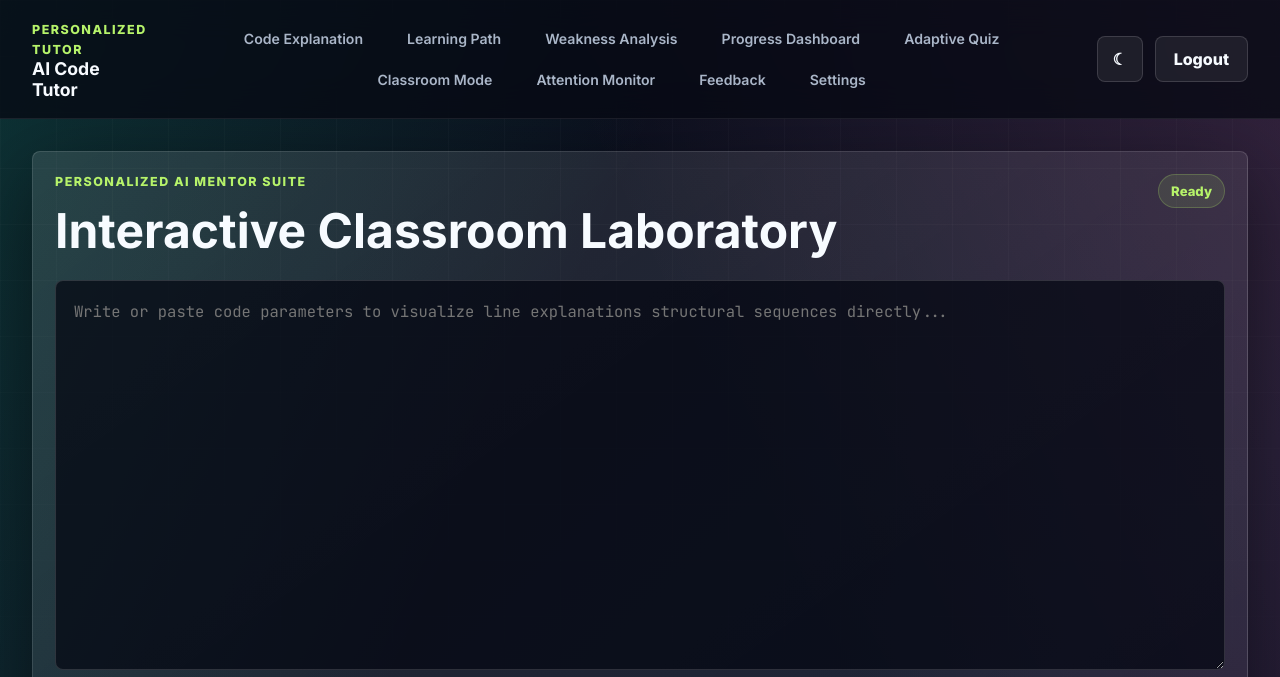
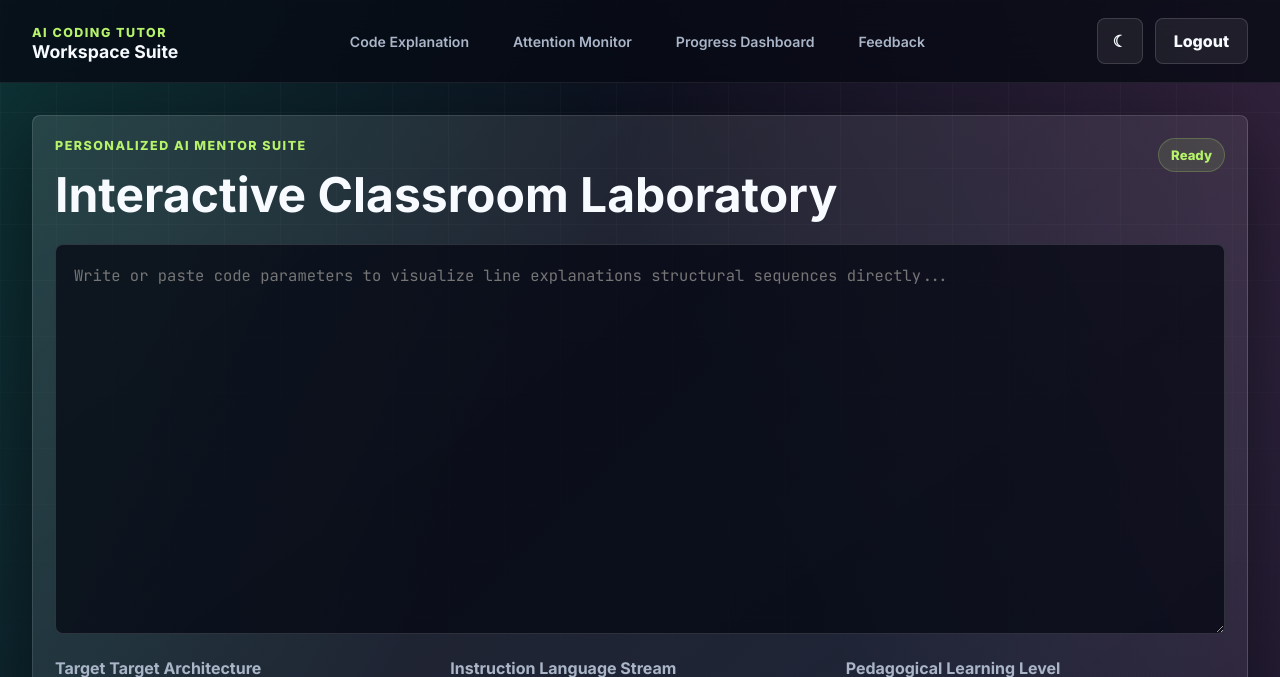
Before and after one commit to nrsricharitha/ai-code-tutor, a Flask app: page /dashboard in a window 1280 px wide. Shown: the top 677 px of the page. Run offline with Flask 3, Linux system fonts and the light colour scheme; the visitor is signed in with stand-in values (Sample User, id 1); data comes from the database, SQL or seed files in the repository; data that the repository does not hold is empty.

Commit message:
Update base.html

```diff
--- a/templates/base.html
+++ b/templates/base.html
@@ -3,7 +3,7 @@
 <head>
     <meta charset="UTF-8">
     <meta name="viewport" content="width=device-width, initial-scale=1.0">
-    <title>{% block title %}AI Code Tutor Core Platform{% endblock %}</title>
+    <title>{% block title %}AI Code Tutor Matrix{% endblock %}</title>
     <link href="https://fonts.googleapis.com/css2?family=Inter:wght@400;600;700;800&family=JetBrains+Mono&display=swap" rel="stylesheet">
     <link rel="stylesheet" href="{{ url_for('static', filename='style.css') }}">
     <link rel="stylesheet" href="{{ url_for('static', filename='animations.css') }}">
@@ -13,19 +13,14 @@
         {% if session.get("user_id") %}
         <nav class="dashboard-nav">
             <div class="nav-branding">
-                <span class="nav-kicker">PERSONALIZED TUTOR</span>
-                <strong>AI Code Tutor</strong>
+                <span class="nav-kicker">AI CODING TUTOR</span>
+                <strong>Workspace Suite</strong>
             </div>
             <div class="nav-tabs-wrapper">
                 <a href="{{ url_for('dashboard') }}" class="nav-tab">Code Explanation</a>
-                <a href="{{ url_for('learning_path') }}" class="nav-tab">Learning Path</a>
-                <a href="{{ url_for('weakness_analysis') }}" class="nav-tab">Weakness Analysis</a>
+                <a href="{{ url_for('attention_monitor') }}" class="nav-tab">Attention Monitor</a>
                 <a href="{{ url_for('progress_dashboard') }}" class="nav-tab">Progress Dashboard</a>
-                <a href="{{ url_for('adaptive_quiz') }}" class="nav-tab">Adaptive Quiz</a>
-                <a href="{{ url_for('classroom') }}" class="nav-tab">Classroom Mode</a>
-                <a href="{{ url_for('attention_monitor') }}" class="nav-tab">Attention Monitor</a>
                 <a href="{{ url_for('feedback') }}" class="nav-tab">Feedback</a>
-                <a href="{{ url_for('settings') }}" class="nav-tab">Settings</a>
             </div>
             <div class="nav-actions">
                 <button class="icon-toggle" id="themeToggle" type="button">☾</button>
```
